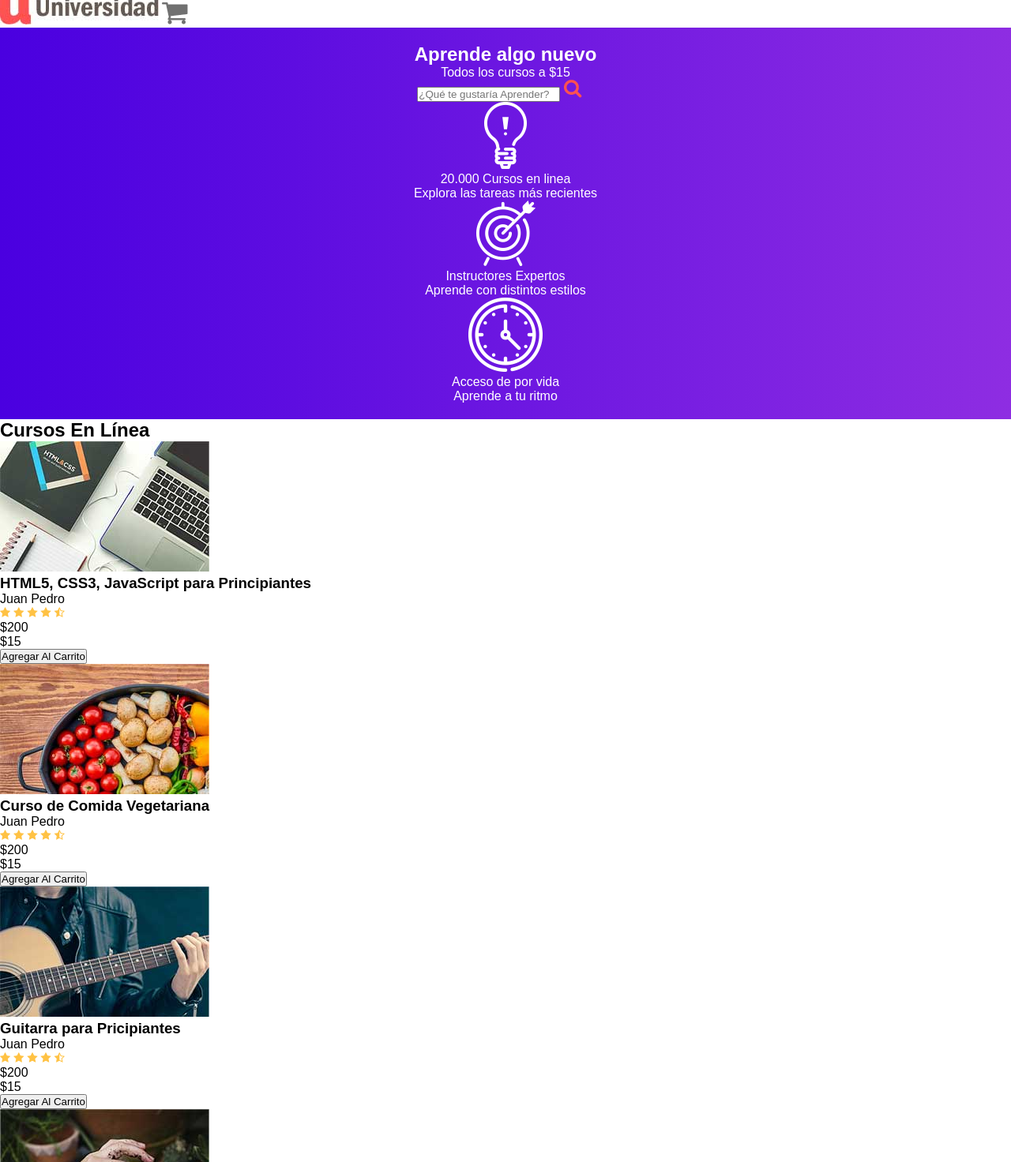
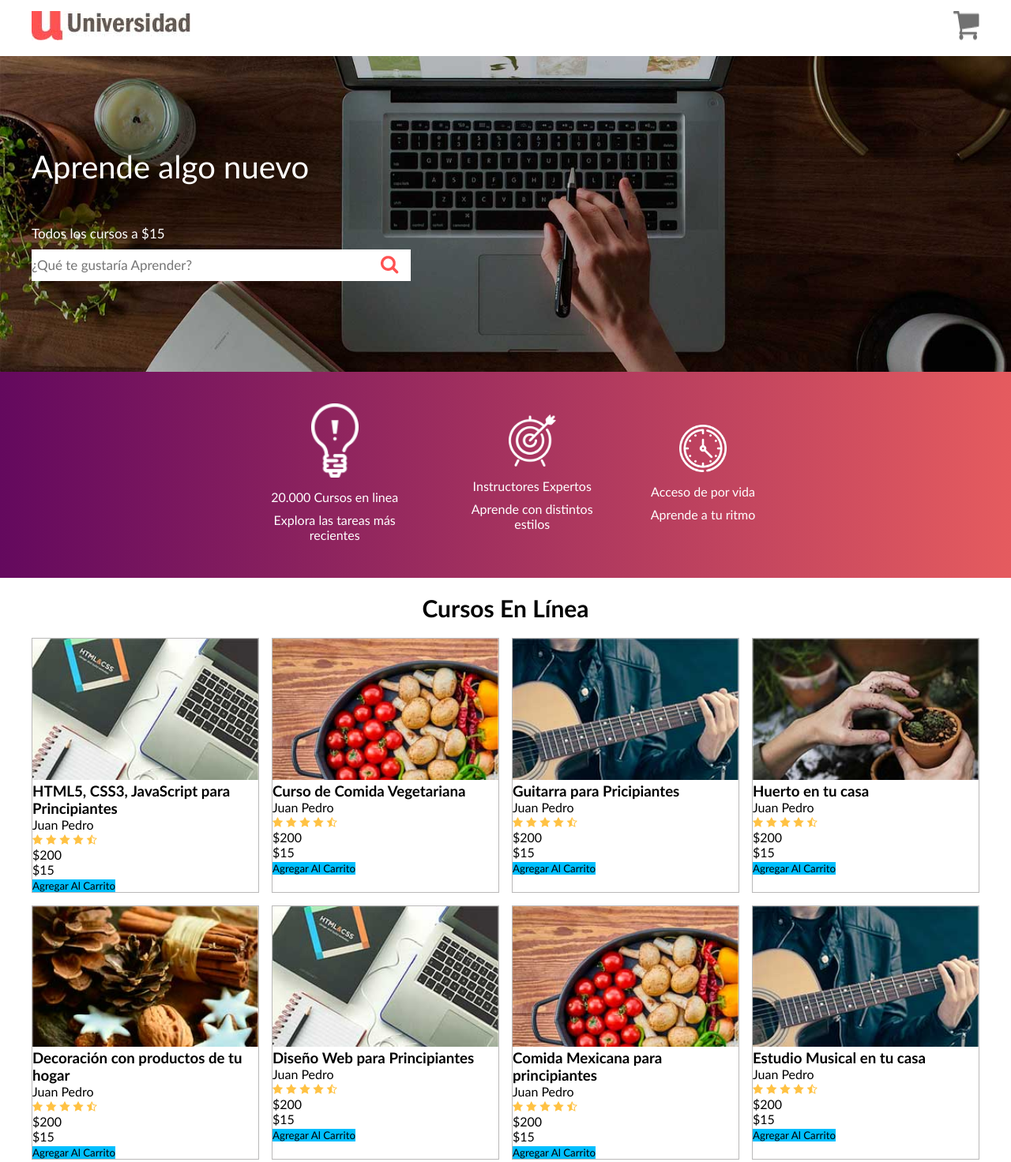
Before and after one commit to Msanmoy/practica4flex, a plain HTML site: page index.html in a window 1280 px wide. Shown: the part 6-1478 px from the top of the page at 79% size. Drawn offline with Linux system fonts and the light colour scheme.

Commit message:
Arreglado

```diff
--- /dev/null
+++ b/estilos.sass
@@ -0,0 +1,15 @@
+*
+    padding: 0
+    margin: 0
+    box-sizing: border-box
+
+#algoNuevo
+    background-image: url("img/hero.jpg")
+
+main
+    section
+        section
+            display: flex
+            flex-wrap: wrap
+        article
+            width: 50%
--- a/index.html
+++ b/index.html
@@ -5,7 +5,7 @@
     <meta charset="UTF-8">
     <meta name="viewport" content="width=device-width, initial-scale=1.0">
     <title>Práctica 4 - Manuel Sánchez</title>
-    <link rel="stylesheet" href="sass/estilos.css">
+    <link rel="stylesheet" href="styles.css">
 </head>
 
 <body>
@@ -20,7 +20,7 @@
             <div class="limite">
                 <h1>Aprende algo nuevo</h1>
                 <p>Todos los cursos a $15</p>
-                <div id="Buscador">
+                <div id="buscador">
                     <input type="text" maxlength="30" placeholder="¿Qué te gustaría Aprender?">
                     <img src="img/lupa.png" alt="Lupa de buscar">
                 </div>
@@ -28,17 +28,17 @@
         </section>
         <section id="ideas">
             <div class="limite">
-                <article class="ideas">
+                <article class="ide">
                     <img src="img/icono1.png" alt="bombilla">
-                    <p>20.000 Cursos en linea</p>
-                    <p>Explora las tareas más recientes</p>
+                        <p id="pr">20.000 Cursos en linea</p>
+                        <p>Explora las tareas más recientes</p>
                 </article>
-                <article class="expertos">
+                <article class="ide">
                     <img src="img/icono2.png" alt="diana">
                     <p>Instructores Expertos</p>
                     <p>Aprende con distintos estilos</p>
                 </article>
-                <article class="acceso">
+                <article class="ide">
                     <img src="img/icono3.png" alt="reloj">
                     <p>Acceso de por vida</p>
                     <p>Aprende a tu ritmo</p>
@@ -49,9 +49,9 @@
     <main> <!-- Articulos -->
         <section class="limite">
             <h1>Cursos En Línea</h1>
-            <section>
+            <section id="art">
                 <article class="articulo">
-                    <img src="img/curso1.jpg">
+                    <img src="img/curso1.jpg" class="imarr">
                     <h3>HTML5, CSS3, JavaScript para Principiantes</h3>
                     <p>Juan Pedro</p>
                     <img src="img/estrellas.png" alt="valoracion">
@@ -60,7 +60,7 @@
                     <button class="boton">Agregar Al Carrito</button>
                 </article>
                 <article class="articulo">
-                    <img src="img/curso2.jpg">
+                    <img src="img/curso2.jpg" class="imarr">
                     <h3>Curso de Comida Vegetariana</h3>
                     <p>Juan Pedro</p>
                     <img src="img/estrellas.png" alt="valoracion">
@@ -69,7 +69,7 @@
                     <button class="boton">Agregar Al Carrito</button>
                 </article>
                 <article class="articulo">
-                    <img src="img/curso3.jpg">
+                    <img src="img/curso3.jpg" class="imarr">
                     <h3>Guitarra para Pricipiantes</h3>
                     <p>Juan Pedro</p>
                     <img src="img/estrellas.png" alt="valoracion">
@@ -78,7 +78,7 @@
                     <button class="boton">Agregar Al Carrito</button>
                 </article>
                 <article class="articulo">
-                    <img src="img/curso4.jpg">
+                    <img src="img/curso4.jpg" class="imarr">
                     <h3>Huerto en tu casa</h3>
                     <p>Juan Pedro</p>
                     <img src="img/estrellas.png" alt="valoracion">
@@ -87,7 +87,7 @@
                     <button class="boton">Agregar Al Carrito</button>
                 </article>
                 <article class="articulo">
-                    <img src="img/curso5.jpg">
+                    <img src="img/curso5.jpg" class="imarr">
                     <h3>Decoración con productos de tu hogar</h3>
                     <p>Juan Pedro</p>
                     <img src="img/estrellas.png" alt="valoracion">
@@ -96,7 +96,7 @@
                     <button class="boton">Agregar Al Carrito</button>
                 </article>
                 <article class="articulo">
-                    <img src="img/curso1.jpg">
+                    <img src="img/curso1.jpg" class="imarr">
                     <h3>Diseño Web para Principiantes</h3>
                     <p>Juan Pedro</p>
                     <img src="img/estrellas.png" alt="valoracion">
@@ -105,7 +105,7 @@
                     <button class="boton">Agregar Al Carrito</button>
                 </article>
                 <article class="articulo">
-                    <img src="img/curso2.jpg">
+                    <img src="img/curso2.jpg" class="imarr">
                     <h3>Comida Mexicana para principiantes</h3>
                     <p>Juan Pedro</p>
                     <img src="img/estrellas.png" alt="valoracion">
@@ -114,7 +114,7 @@
                     <button class="boton">Agregar Al Carrito</button>
                 </article>
                 <article class="articulo">
-                    <img src="img/curso3.jpg">
+                    <img src="img/curso3.jpg" class="imarr">
                     <h3>Estudio Musical en tu casa</h3>
                     <p>Juan Pedro</p>
                     <img src="img/estrellas.png" alt="valoracion">
@@ -123,7 +123,7 @@
                     <button class="boton">Agregar Al Carrito</button>
                 </article>
                 <article class="articulo">
-                    <img src="img/curso4.jpg">
+                    <img src="img/curso4.jpg" class="imarr">
                     <h3>Cosecha tus propias frutas y verduras</h3>
                     <p>Juan Pedro</p>
                     <img src="img/estrellas.png" alt="valoracion">
@@ -132,7 +132,7 @@
                     <button class="boton">Agregar Al Carrito</button>
                 </article>
                 <article class="articulo">
-                    <img src="img/curso5.jpg">
+                    <img src="img/curso5.jpg" class="imarr">
                     <h3>Prepara galletas caseras</h3>
                     <p>Juan Pedro</p>
                     <img src="img/estrellas.png" alt="valoracion">
@@ -141,7 +141,7 @@
                     <button class="boton">Agregar Al Carrito</button>
                 </article>
                 <article class="articulo">
-                    <img src="img/curso1.jpg">
+                    <img src="img/curso1.jpg" class="imarr">
                     <h3>JavaScript Moderno con ES6</h3>
                     <p>Juan Pedro</p>
                     <img src="img/estrellas.png" alt="valoracion">
@@ -150,7 +150,7 @@
                     <button class="boton">Agregar Al Carrito</button>
                 </article>
                 <article class="articulo">
-                    <img src="img/curso2.jpg">
+                    <img src="img/curso2.jpg" class="imarr">
                     <h3>100 Recetas de Comida Natural</h3>
                     <p>Juan Pedro</p>
                     <img src="img/estrellas.png" alt="valoracion">
--- /dev/null
+++ b/styles.css
@@ -0,0 +1,162 @@
+* {
+    margin: 0;
+    padding: 0;
+    box-sizing: border-box;
+    font-family: 'Gill Sans', 'Gill Sans MT', Calibri, 'Trebuchet MS', sans-serif;
+}
+
+body {
+    width: 100%;
+}
+
+.limite {
+    max-width: 1200px;
+    margin: 0 auto;
+}
+
+
+/* NAV */
+nav {
+    padding: 20px;
+}
+
+nav>.limite {
+    display: flex;
+    flex-direction: row;
+    justify-content: space-between;
+
+}
+
+/* HEADER */
+
+header>#algoNuevo {
+    background-image: url(img/hero.jpg);
+    background-size: cover;
+    background-position: center;
+    height: 400px;
+    color: white;
+}
+
+#algoNuevo>div {
+    display: flex;
+    flex-direction: column;
+    align-items: flex-start;
+    justify-content: center;
+    height: 100%;
+}
+
+#algoNuevo>div>h1 {
+    font-size: 40px;
+    font-weight: lighter;
+    margin-bottom: 50px;
+}
+
+#algoNuevo>div>p {
+    font-size: 17px;
+    font-weight: lighter;
+    margin-bottom: 10px;
+}
+
+#algoNuevo>div>#buscador {
+    display: flex;
+    background-color: white;
+    width: 40%;
+    align-items: center;
+}
+
+#algoNuevo>div>#buscador>input {
+    height: 40px;
+    font-size: 17px;
+    border: 0;
+    flex-grow: 1;
+}
+
+
+/* IDEAS */
+
+#ideas {
+    background: linear-gradient(to right, #64095e, #e55b5f);
+    padding: 40px 0;
+}
+
+#ideas>.limite {
+    display: flex;
+    justify-content: center;
+    align-items: center;
+    gap: 50px;
+    flex-wrap: wrap;
+}
+
+.ide {
+    display: flex;
+    flex-direction: column;
+    align-items: center;
+    text-align: center;
+    max-width: 200px;
+    color: white;
+}
+
+.ide>img {
+    width: 60px;
+    margin-bottom: 10px;
+}
+
+.ide p {
+    margin: 5px 0;
+}
+
+
+/* MAIN */
+
+main h1 {
+    text-align: center;
+    font-size: 30px;
+    font-weight: 900;
+    padding: 20px;
+}
+
+#art {
+    display: flex;
+    flex-wrap: wrap;
+    gap: 16px;
+    justify-content: space-between;
+}
+
+.articulo {
+    border: 1px solid rgb(186, 185, 185);
+    text-align: left;
+    flex: 1 1 calc(25% - 16px);
+}
+
+.articulo .imarr {
+    width: 100%;
+}
+
+.boton {
+    background: deepskyblue;
+    border: 0px;
+
+}
+
+
+/* FOOTER */
+
+footer {
+    background-color: black;
+    color: white;
+
+}
+
+footer .limite {
+    padding: 20px;
+    display: flex;
+}
+
+footer ul {
+    list-style: none;
+    margin-right: 10%;
+}
+
+footer li {
+    font-weight: 100;
+}
```
Also changed, not shown: estilos.css (added), 1 other file.
